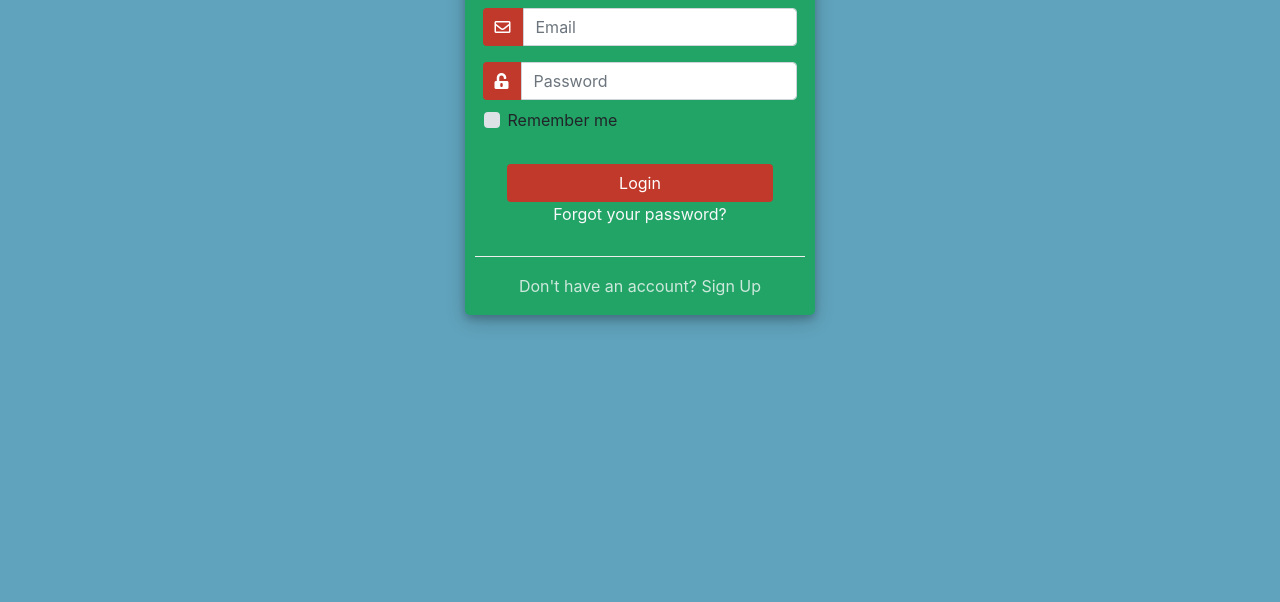
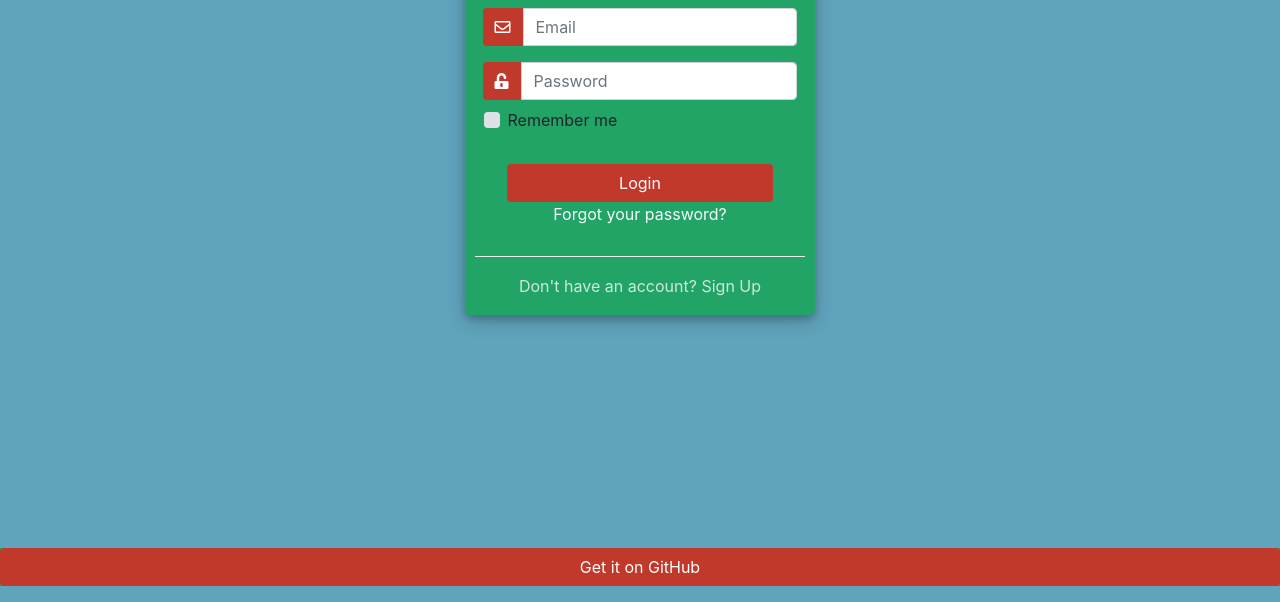
Before and after one commit to MuslehuddinJuned/Rotating-SignIn-SignUp-Card, a plain HTML site: page index.html in a window 1280 px wide. Shown: the part 198-800 px from the top of the page. Drawn offline with nearby package versions, Linux system fonts and the light colour scheme.

Commit message:
Update index.html

```diff
--- a/index.html
+++ b/index.html
@@ -111,9 +111,9 @@
 </div>
 
 <!-- button for github -->
-<!-- <div class="info_card mb-3 mt-3 bg-success mx-auto fixed-bottom">
+<div class="info_card mb-3 mt-3 bg-success mx-auto fixed-bottom">
            <a href="https://github.com/MuslehuddinJuned/Rotating-SignIn-SignUp-Card"><button type="button" name="button" class="btn login_btn">Get it on GitHub</button></a>
-        </div> -->
+        </div>
 <!-- button for github -->
 
 
```
